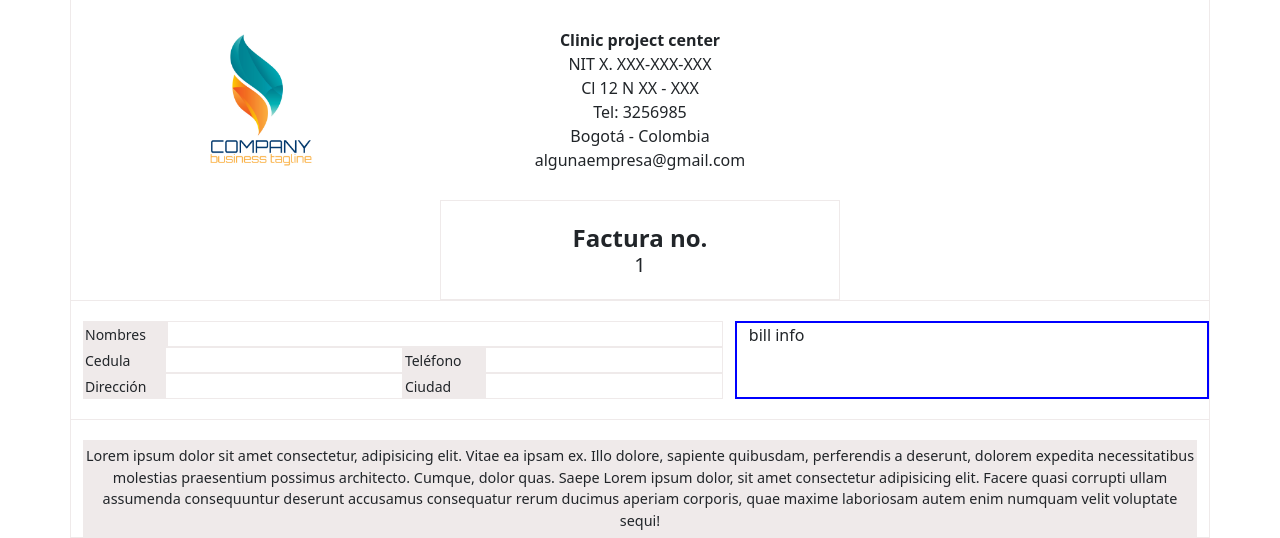
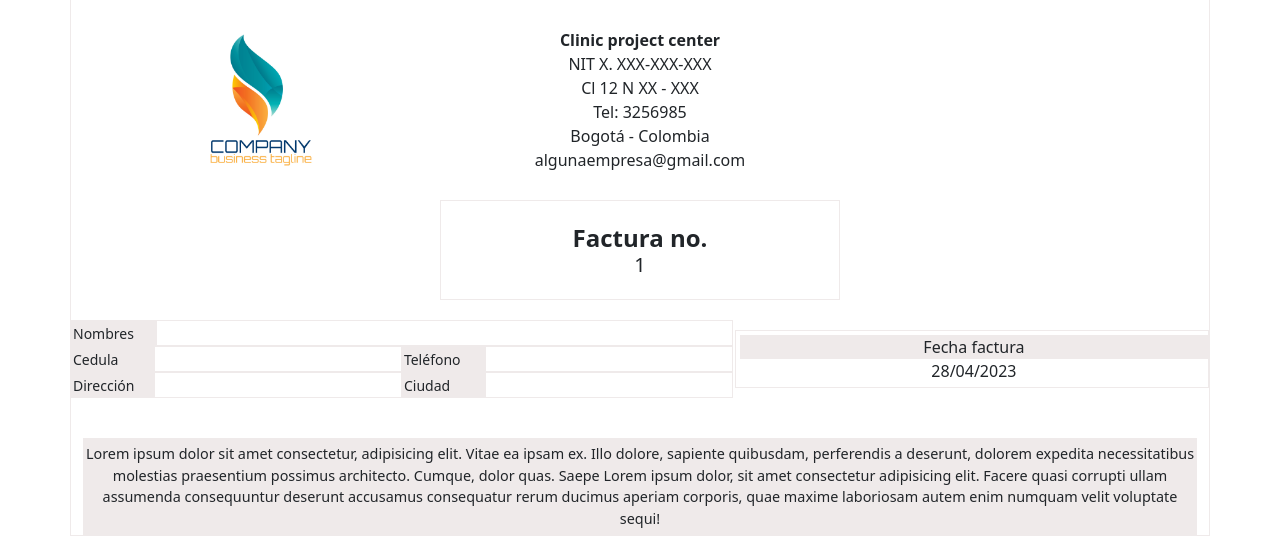
Before and after one commit to alejandropmz/clinic-project, a Flask app: page /crear_factura in a window 1280 px wide. Shown: the part 348-886 px from the top of the page. Run offline with Flask 3, Linux system fonts and the light colour scheme; some libraries are stand-ins or nearby versions.

Commit message:
bill date

```diff
--- a/app/static/css/bills.css
+++ b/app/static/css/bills.css
@@ -25,25 +25,21 @@
   margin: 0;
 }
 
+#client-bill-info {
+  border-width: 1px 0 1px;
+  padding: 20px 0;
+}
+
 #client-info {
+  padding: 0 2px 0 0;
   display: flex;
   justify-content: start;
-}
-
-#bill-info {
-  border: solid 2px blue;
 }
 
 #client-info form {
   display: flex;
   justify-content: start;
   width: 100%;
-}
-
-#client-bill-info {
-  border: solid var(--light-gray);
-  border-width: 1px 0 1px;
-  padding: 20px 0;
 }
 
 #client-info form label div #name-title {
@@ -68,6 +64,22 @@
   outline: none;
 }
 
+#bill-info {
+  margin: 10px 0;
+  border: solid var(--light-gray) 1px;
+  padding: 0 0 0 4px;
+}
+
+#bill-info #bill-date-title {
+  background: var(--light-gray);
+  width: 100%;
+  text-align: center;
+}
+
+#bill-info div p {
+  margin: 0;
+}
+
 #bill-footer {
   /* eliminar luego */
   margin: 20px 0 0;
--- a/app/templates/create-bill.html
+++ b/app/templates/create-bill.html
@@ -42,6 +42,7 @@
   <!-- work with forms, javascript and ajax's query  -->
   <div class="row" id="client-bill-info">
     <div class="col-sm-12 col-md-7" id="client-info">
+      <!-- patient info form -->
       <form class="d-flex flex-column" action="">
         <label for="">
           <div class="d-flex">
@@ -77,7 +78,19 @@
         </label>
       </form>
     </div>
-    <div class="col-sm-12 col-md-5" id="bill-info">bill info</div>
+
+    <!-- bill info form -->
+    <div
+      class="col-sm-12 col-md-5 d-flex flex-column justify-content-center align-items-center"
+      id="bill-info"
+    >
+      <div id="bill-date-title">
+        <p>Fecha factura</p>
+      </div>
+      <div>
+        <p>28/04/2023</p>
+      </div>
+    </div>
   </div>
 
   <div class="container" id="bill-footer">
```
